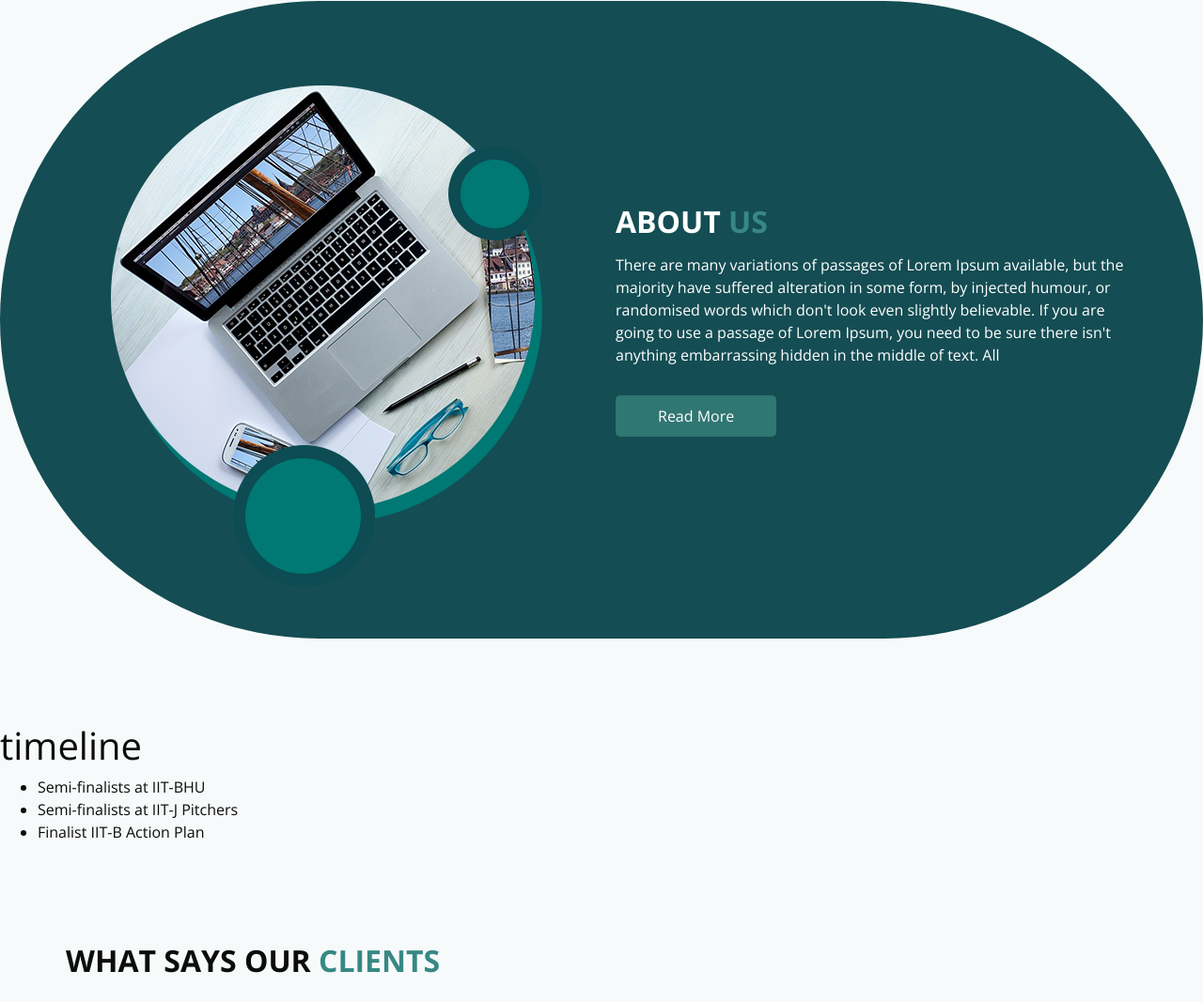
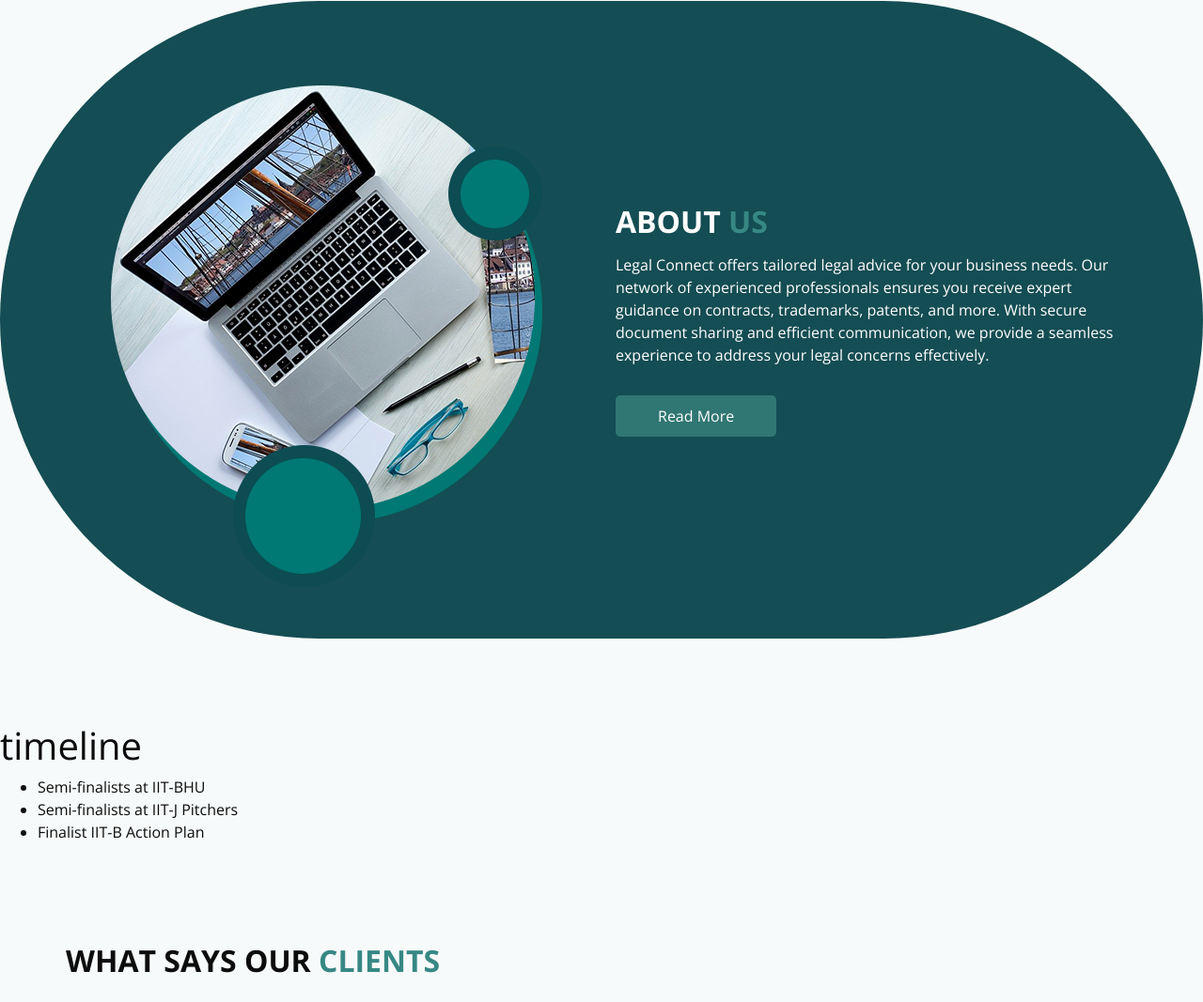
Before and after one commit to divyanshharsh/pivot2.0, a plain HTML site: page index.html in a window 1280 px wide. Shown: the part 1660-2727 px from the top of the page at 94% size. Drawn offline with nearby package versions, Linux system fonts and the light colour scheme; some packages are replaced by stand-ins of ours.

Commit message:
Add files via upload

```diff
--- a/index.html
+++ b/index.html
@@ -302,12 +302,12 @@
                 <h2>About <span>Us</span></h2>
               </div>
               <p>
-                There are many variations of passages of Lorem Ipsum available,
-                but the majority have suffered alteration in some form, by
-                injected humour, or randomised words which don't look even
-                slightly believable. If you are going to use a passage of Lorem
-                Ipsum, you need to be sure there isn't anything embarrassing
-                hidden in the middle of text. All
+                Legal Connect offers tailored legal advice for your business
+                needs. Our network of experienced professionals ensures you
+                receive expert guidance on contracts, trademarks, patents, and
+                more. With secure document sharing and efficient communication,
+                we provide a seamless experience to address your legal concerns
+                effectively.
               </p>
               <a href=""> Read More </a>
             </div>
@@ -327,7 +327,6 @@
         <li class="active">Semi-finalists at IIT-J Pitchers</li>
         <li class="active">Finalist IIT-B Action Plan</li>
       </ul>
-
     </section>
 
     <!-- end portfolio section -->
```
